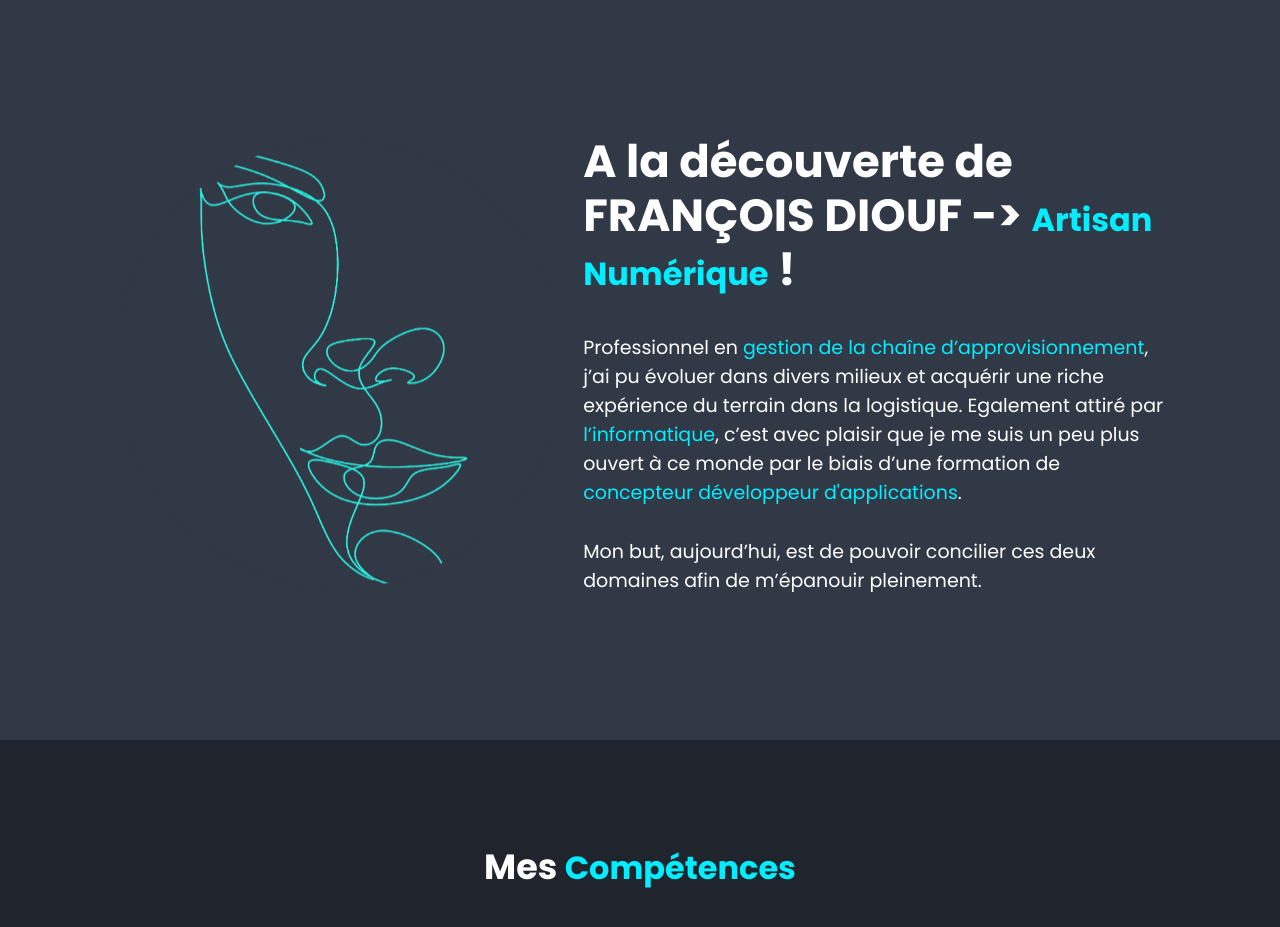
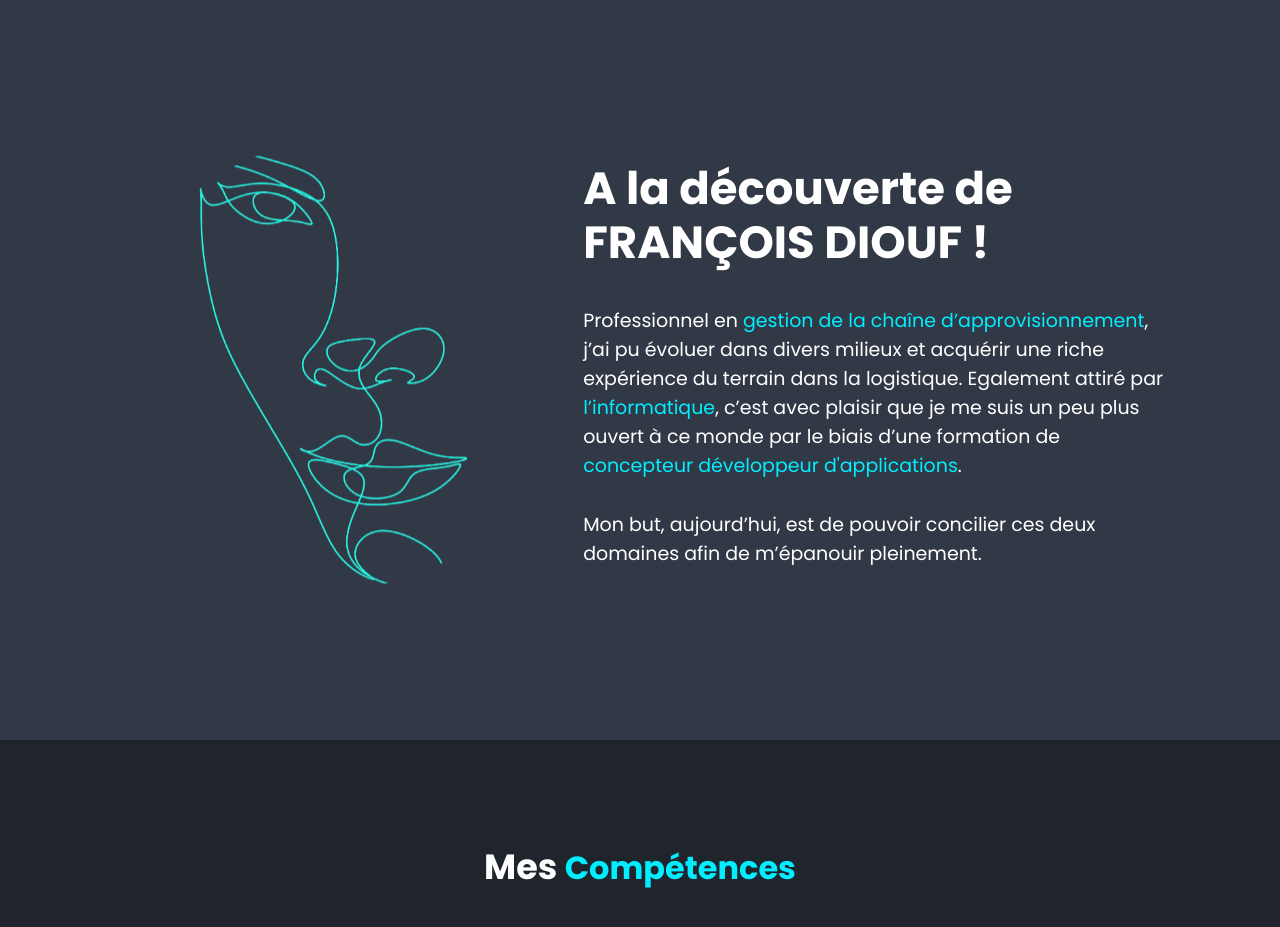
Before and after one commit to farah-9/Mon-portfolio, a website: page index.htm in a window 1280 px wide. Shown: the part 860-1787 px from the top of the page. Drawn offline with nearby package versions, Linux system fonts and the light colour scheme.

Commit message:
Update index.htm

```diff
--- a/index.htm
+++ b/index.htm
@@ -90,7 +90,7 @@
             </div>
 
             <div class="about-content">
-                <h2 class="heading">A la découverte de FRANÇOIS DIOUF -> <span> Artisan Numérique</span> !</h2><br>
+                <h2 class="heading">A la découverte de FRANÇOIS DIOUF !</h2><br>
 
             <p>Professionnel en <span>gestion de la chaîne d’approvisionnement</span>, j’ai pu évoluer dans divers milieux et acquérir une riche expérience du terrain dans la logistique. Egalement attiré par <span> l’informatique</span>, c’est avec plaisir que je me suis un peu plus ouvert à ce monde par le biais d’une formation de <span> concepteur développeur d'applications</span>.
             </p>
```
